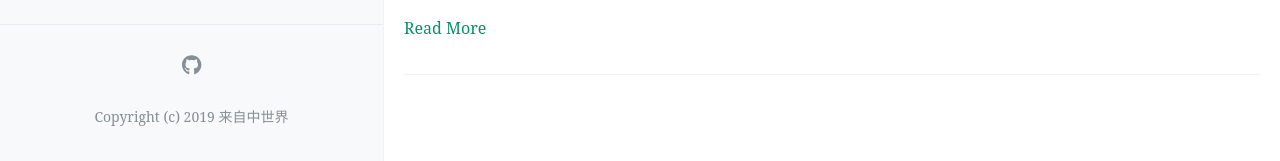
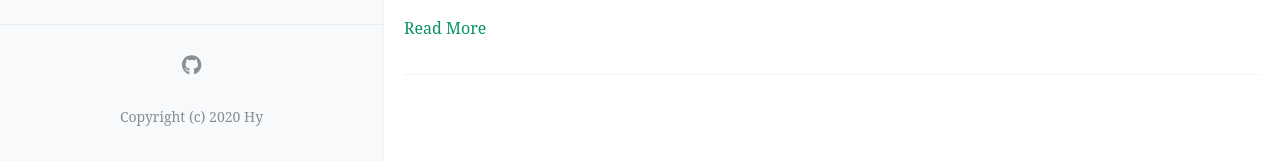
Before and after one commit to justsimple233/hydrogen, a Jekyll site: the page built from index.html, in a window 1280 px wide and 954 px high. Shown: the part 790-951 px from the top of the window. Built offline with Jekyll 4.4.1, drawn with Linux system fonts in a browser that asks for light colours; the list of posts is cut into pages by our own code; comment, search, counter and statistics services are not loaded.

Commit message:
Update _config.yml
Signed-off-by: justsimple233 <66174070+justsimple233@users.noreply.github.com>

```diff
--- a/_config.yml
+++ b/_config.yml
@@ -24,10 +24,10 @@ baseurl: /hydrogen
 #
 
 # 你的博客logo图片URL，建议尺寸不超过300px × 300px
-avatar: https://s2.loli.net/2022/10/01/wJC3aI4bf92cArS.jpg
+avatar: https://tuchuangs.com/imgs/2022/10/01/49ba9a5e9d168eaa.jpg
 
 # 你的favicon（出现在浏览器tab上）图片URL，建议使用较小(64px × 64px)的图片
-favicon: https://s2.loli.net/2022/10/01/wJC3aI4bf92cArS.jpg
+favicon: https://tuchuangs.com/imgs/2022/10/01/49ba9a5e9d168eaa.jpg
 
 
 # 菜单中的按钮
@@ -66,7 +66,7 @@ footer-links:
   youtube: # channel/<your_long_string> or user/<user-name>
 
 # 站点页脚的文字
-footer-text: Copyright (c) 2019 来自中世界
+footer-text: Copyright (c) 2020 Hy
 
 #
 # 评论，注意，请不要同时添加多种不同的评论区
```
